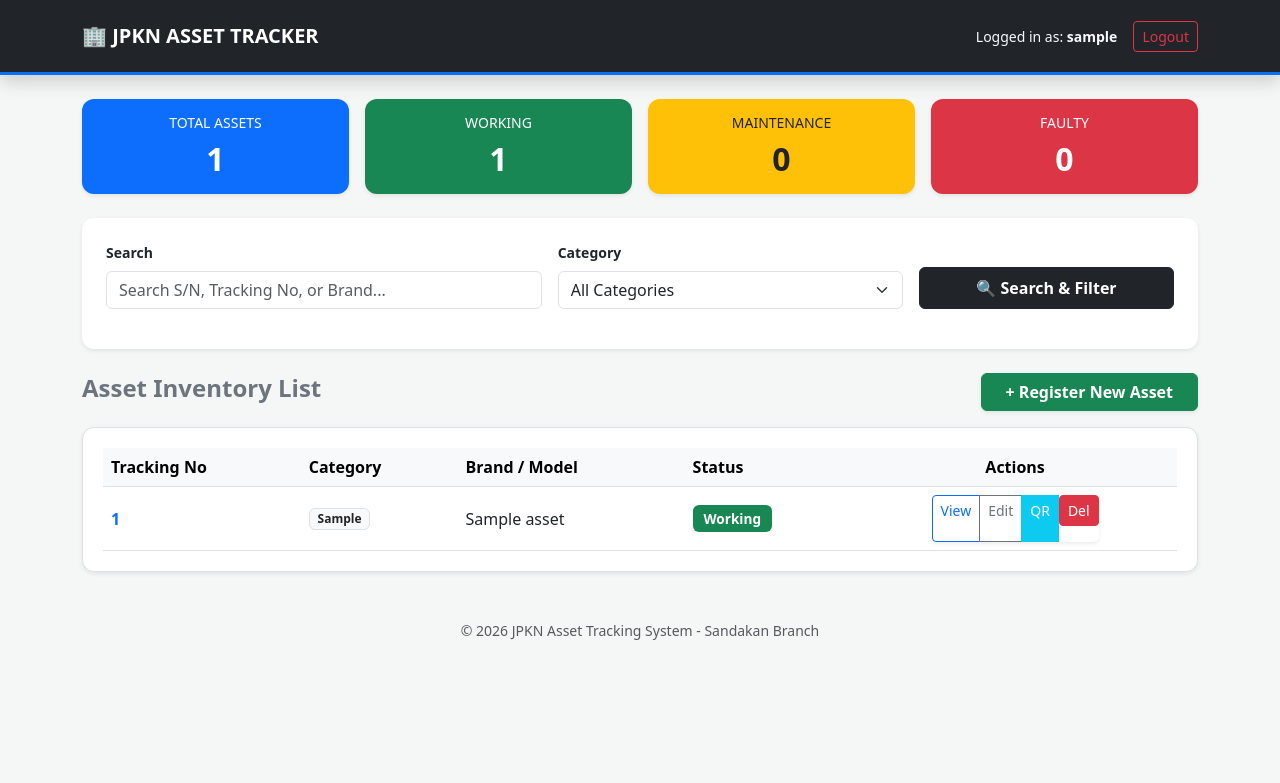
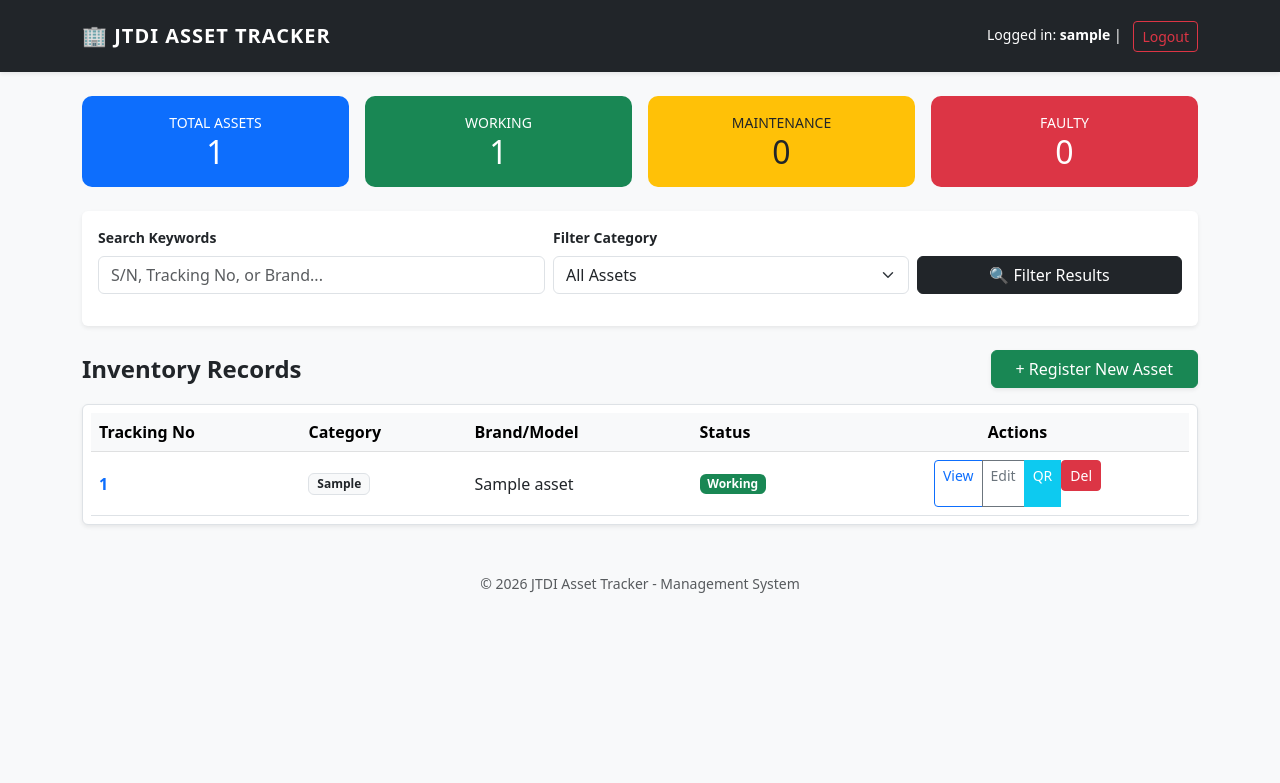
Before and after one commit to SYARIZAM15/Asset-Tracker-System, a Flask app: page / in a window 1280 px wide. Shown: the top 783 px of the page. Run offline with Flask 3, Linux system fonts and the light colour scheme; the visitor is signed in with stand-in values (Sample User, id 1); a database or web service that is not in the repository returns one stand-in record (values such as "Sample title"); some libraries are stand-ins or nearby versions.

Commit message:
Update assets.html

```diff
--- a/templates/assets.html
+++ b/templates/assets.html
@@ -3,93 +3,89 @@
 <head>
     <meta charset="UTF-8">
     <meta name="viewport" content="width=device-width, initial-scale=1.0">
-    <title>JPKN Asset Management System</title>
+    <title>JTDI Asset Tracker</title>
     <link rel="stylesheet" href="https://cdn.jsdelivr.net/npm/bootstrap@5.3.0/dist/css/bootstrap.min.css">
     <style>
-        body { background-color: #f4f7f6; }
-        .navbar { border-bottom: 3px solid #0d6efd; }
-        .card-stats { border: none; border-radius: 12px; transition: 0.3s; }
-        .card-stats:hover { transform: translateY(-5px); }
-        .table-container { background: white; border-radius: 12px; padding: 20px; box-shadow: 0 4px 12px rgba(0,0,0,0.05); }
-        .badge-status { font-size: 0.85rem; padding: 0.5em 0.8em; }
+        body { background-color: #f8f9fa; }
+        .card-stats { border: none; border-radius: 10px; color: white; transition: 0.3s; }
+        .card-stats:hover { transform: translateY(-3px); box-shadow: 0 4px 15px rgba(0,0,0,0.1); }
+        .navbar-brand { font-weight: 800; letter-spacing: 1px; }
     </style>
 </head>
 <body>
 
-    <nav class="navbar navbar-expand-lg navbar-dark bg-dark mb-4 p-3 shadow">
+    <nav class="navbar navbar-dark bg-dark mb-4 p-3 shadow-sm">
         <div class="container">
-            <a class="navbar-brand fw-bold" href="/">🏢 JPKN ASSET TRACKER</a>
-            <div class="d-flex align-items-center">
-                <span class="text-light me-3 small">Logged in as: <strong>{{ session.user }}</strong></span>
-                <a href="/logout" class="btn btn-outline-danger btn-sm">Logout</a>
+            <a class="navbar-brand" href="/">🏢 JTDI ASSET TRACKER</a>
+            <div class="text-white small">
+                Logged in: <strong>{{ session.user }}</strong> |
+                <a href="/logout" class="btn btn-outline-danger btn-sm ms-2">Logout</a>
             </div>
         </div>
     </nav>
 
     <div class="container">
-
         <div class="row g-3 mb-4 text-center">
             <div class="col-md-3">
-                <div class="card card-stats p-3 bg-primary text-white shadow-sm">
-                    <h6 class="text-uppercase small">Total Assets</h6>
-                    <h2 class="fw-bold mb-0">{{ total }}</h2>
+                <div class="card card-stats p-3 bg-primary">
+                    <small class="text-uppercase">Total Assets</small>
+                    <h2 class="mb-0">{{ total }}</h2>
                 </div>
             </div>
             <div class="col-md-3">
-                <div class="card card-stats p-3 bg-success text-white shadow-sm">
-                    <h6 class="text-uppercase small">Working</h6>
-                    <h2 class="fw-bold mb-0">{{ working }}</h2>
+                <div class="card card-stats p-3 bg-success">
+                    <small class="text-uppercase">Working</small>
+                    <h2 class="mb-0">{{ working }}</h2>
                 </div>
             </div>
             <div class="col-md-3">
-                <div class="card card-stats p-3 bg-warning text-dark shadow-sm">
-                    <h6 class="text-uppercase small">Maintenance</h6>
-                    <h2 class="fw-bold mb-0">{{ maint }}</h2>
+                <div class="card card-stats p-3 bg-warning text-dark">
+                    <small class="text-uppercase">Maintenance</small>
+                    <h2 class="mb-0">{{ maint }}</h2>
                 </div>
             </div>
             <div class="col-md-3">
-                <div class="card card-stats p-3 bg-danger text-white shadow-sm">
-                    <h6 class="text-uppercase small">Faulty</h6>
-                    <h2 class="fw-bold mb-0">{{ faulty }}</h2>
+                <div class="card card-stats p-3 bg-danger">
+                    <small class="text-uppercase">Faulty</small>
+                    <h2 class="mb-0">{{ faulty }}</h2>
                 </div>
             </div>
         </div>
 
-        <div class="card p-4 mb-4 shadow-sm border-0" style="border-radius: 12px;">
-            <form method="GET" action="/" class="row g-3">
+        <div class="card p-3 mb-4 shadow-sm border-0">
+            <form method="GET" action="/" class="row g-2 align-items-end">
                 <div class="col-md-5">
-                    <label class="form-label small fw-bold">Search</label>
-                    <input type="text" name="search" class="form-control" placeholder="Search S/N, Tracking No, or Brand..." value="{{ s_query }}">
+                    <label class="form-label small fw-bold">Search Keywords</label>
+                    <input type="text" name="search" class="form-control" placeholder="S/N, Tracking No, or Brand..." value="{{ s_query }}">
                 </div>
                 <div class="col-md-4">
-                    <label class="form-label small fw-bold">Category</label>
+                    <label class="form-label small fw-bold">Filter Category</label>
                     <select name="category" class="form-select">
-                        <option value="">All Categories</option>
+                        <option value="">All Assets</option>
                         <option value="PC" {{ 'selected' if c_filter == 'PC' }}>PC / Desktop</option>
                         <option value="Laptop" {{ 'selected' if c_filter == 'Laptop' }}>Laptop</option>
                         <option value="Monitor" {{ 'selected' if c_filter == 'Monitor' }}>Monitor</option>
                         <option value="Printer" {{ 'selected' if c_filter == 'Printer' }}>Printer</option>
                     </select>
                 </div>
-                <div class="col-md-3 d-flex align-items-end">
-                    <button type="submit" class="btn btn-dark w-100 fw-bold py-2">🔍 Search & Filter</button>
+                <div class="col-md-3">
+                    <button type="submit" class="btn btn-dark w-100">🔍 Filter Results</button>
                 </div>
             </form>
         </div>
 
         <div class="d-flex justify-content-between align-items-center mb-3">
-            <h4 class="fw-bold text-secondary">Asset Inventory List</h4>
-            <a href="/add" class="btn btn-success fw-bold px-4 shadow-sm">+ Register New Asset</a>
+            <h4 class="mb-0 fw-bold">Inventory Records</h4>
+            <a href="/add" class="btn btn-success px-4 shadow-sm">+ Register New Asset</a>
         </div>
 
-        <div class="table-container shadow-sm border">
-            <div class="table-responsive">
+        <div class="table-responsive bg-white rounded shadow-sm border p-2">
             <table class="table table-hover align-middle mb-0">
                 <thead class="table-light">
                     <tr>
                         <th>Tracking No</th>
                         <th>Category</th>
-                            <th>Brand / Model</th>
+                        <th>Brand/Model</th>
                         <th>Status</th>
                         <th class="text-center">Actions</th>
                     </tr>
@@ -101,20 +97,16 @@
                         <td><span class="badge bg-light text-dark border">{{ row.asset_type }}</span></td>
                         <td>{{ row.cpu_name }}</td>
                         <td>
-                                {% if row.status == 'Working' %}
-                                    <span class="badge bg-success badge-status">Working</span>
-                                {% elif row.status == 'Maintenance' %}
-                                    <span class="badge bg-warning text-dark badge-status">Maintenance</span>
-                                {% else %}
-                                    <span class="badge bg-danger badge-status">Faulty</span>
-                                {% endif %}
+                            <span class="badge {{ 'bg-success' if row.status == 'Working' else 'bg-warning' if row.status == 'Maintenance' else 'bg-danger' }}">
+                                {{ row.status }}
+                            </span>
                         </td>
                         <td class="text-center">
-                                <div class="btn-group shadow-sm">
-                                    <a href="/view/{{ row.id }}" class="btn btn-sm btn-outline-primary" title="View Details">View</a>
-                                    <a href="/edit/{{ row.id }}" class="btn btn-sm btn-outline-secondary" title="Edit Data">Edit</a>
-                                    <a href="/qr/{{ row.id }}" class="btn btn-sm btn-info text-white" title="Get QR Code">QR</a>
-                                    <form action="/delete/{{ row.id }}" method="POST" class="d-inline" onsubmit="return confirm('Are you sure you want to delete this asset permanently?');">
+                            <div class="btn-group">
+                                <a href="/view/{{ row.id }}" class="btn btn-sm btn-outline-primary">View</a>
+                                <a href="/edit/{{ row.id }}" class="btn btn-sm btn-outline-secondary">Edit</a>
+                                <a href="/qr/{{ row.id }}" class="btn btn-sm btn-info text-white">QR</a>
+                                <form action="/delete/{{ row.id }}" method="POST" class="d-inline" onsubmit="return confirm('Delete permanently?');">
                                     <button type="submit" class="btn btn-sm btn-danger">Del</button>
                                 </form>
                             </div>
@@ -124,19 +116,11 @@
                 </tbody>
             </table>
         </div>
-
-            {% if not data %}
-            <div class="text-center py-5">
-                <p class="text-muted mb-0">No assets found. Try adjusting your search or category filters.</p>
-            </div>
-            {% endif %}
-        </div>
     </div>
 
-    <footer class="text-center text-muted mt-5 mb-3">
-        <small>&copy; 2026 JPKN Asset Tracking System - Sandakan Branch</small>
+    <footer class="text-center mt-5 mb-4 text-muted small">
+        &copy; 2026 JTDI Asset Tracker - Management System
     </footer>
 
-    <script src="https://cdn.jsdelivr.net/npm/bootstrap@5.3.0/dist/js/bootstrap.bundle.min.js"></script>
 </body>
 </html>
```
Lines whose indentation alone changed are shown as unchanged.
